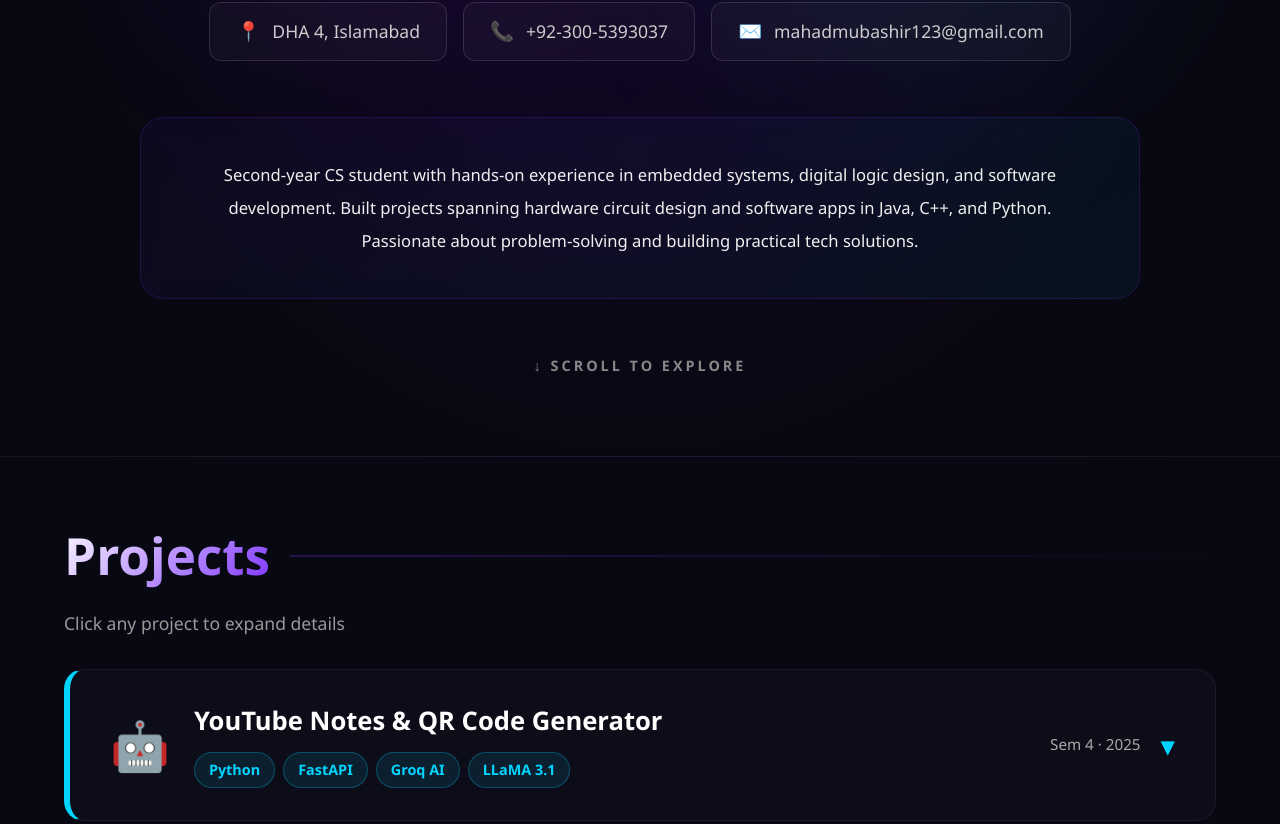
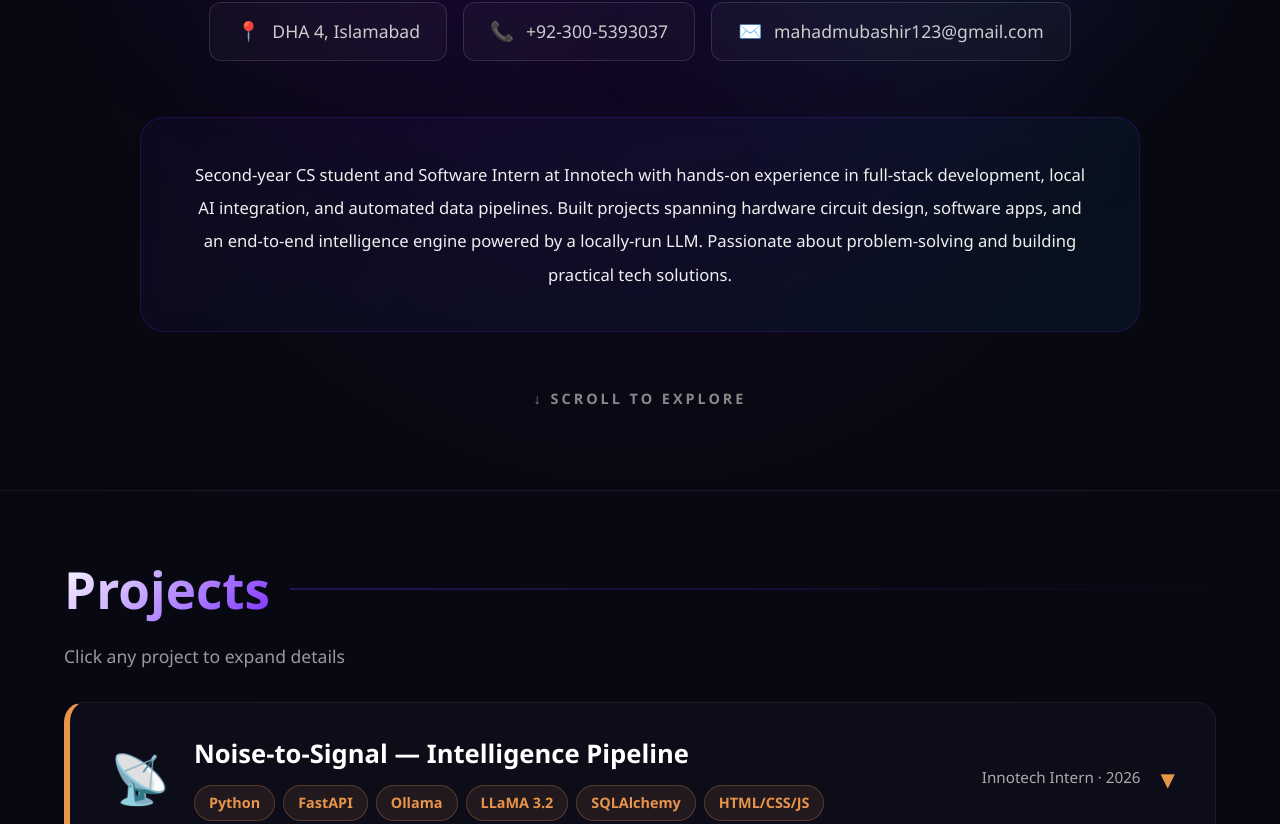
Before and after one commit to mahadmansoormubashir/my-cv, a Next.js app: page / in a window 1280 px wide. Shown: the part 716-1540 px from the top of the page. Built offline with nearby package versions, Linux system fonts and the light colour scheme.

Commit message:
Add Noise-to-Signal project and update skills

```diff
--- a/app/page.tsx
+++ b/app/page.tsx
@@ -2,6 +2,15 @@
 import { useState } from "react";
 
 const projects = [
+  {
+    title: "Noise-to-Signal — Intelligence Pipeline",
+    tech: ["Python", "FastAPI", "Ollama", "LLaMA 3.2", "SQLAlchemy", "HTML/CSS/JS"],
+    date: "Innotech Intern · 2026",
+    description: "An automated ETL pipeline that ingests content from Reddit (RSS) and Mastodon (public API), structures it using a locally-run LLaMA 3.2 model via Ollama — zero cloud API calls, zero rate limits, zero ongoing cost. Designed three REST surfaces from one data core: a searchable /feed, a curated /digest grouped by category, and a rule-based /alerts endpoint using FastAPI and SQLAlchemy. Built a custom dark-theme dashboard with signal-meter bar-graph visualization, real-time keyword/category/score filtering, and 30-minute background scheduling via APScheduler. Debugged a cross-source deduplication bug where a single Mastodon post matching multiple hashtag sources in the same batch caused a SQLite UNIQUE constraint crash — fixed with an in-run fingerprint set. Replaced a cloud Gemini dependency with local Ollama inference to eliminate daily API quotas.",
+    color: "#e8944a",
+    icon: "📡",
+    github: "",
+  },
   {
     title: "YouTube Notes & QR Code Generator",
     tech: ["Python", "FastAPI", "Groq AI", "LLaMA 3.1"],
@@ -59,10 +68,12 @@ const projects = [
 ];
 
 const skills = [
-  { label: "Languages", emoji: "💻", items: ["C++", "Java", "Python", "HTML", "CSS"] },
-  { label: "Hardware", emoji: "🔧", items: ["IC 7483, 7486, 7447", "Perfboard Prototyping", "Voltage Regulators", "DIP Switches"] },
-  { label: "CS Concepts", emoji: "🧠", items: ["Data Structures", "OOP", "File I/O", "Unit Testing"] },
-  { label: "Tools", emoji: "🛠️", items: ["VS Code", "Git", "Linux CLI", "FastAPI"] },
+  { label: "Languages", emoji: "💻", items: ["Python", "JavaScript / TypeScript", "C++", "Java", "HTML · CSS"] },
+  { label: "Frameworks", emoji: "🔧", items: ["FastAPI", "Next.js", "React", "Node.js", "Tailwind CSS"] },
+  { label: "Data & AI", emoji: "🧠", items: ["SQLAlchemy · SQLite", "Ollama · LLaMA 3.2", "REST API Design", "ETL Pipeline Design", "Prompt Engineering"] },
+  { label: "Hardware", emoji: "⚡", items: ["IC 7483, 7486, 7447", "Perfboard Prototyping", "Voltage Regulators", "DIP Switches"] },
+  { label: "CS Concepts", emoji: "📐", items: ["Data Structures", "OOP", "File I/O", "Unit Testing", "Digital Logic Design"] },
+  { label: "Tools", emoji: "🛠️", items: ["Git · VS Code", "Linux CLI", "APScheduler", "Windows Task Scheduler"] },
 ];
 
 export default function Home() {
@@ -189,8 +200,8 @@ export default function Home() {
           backdropFilter: "blur(10px)",
         }}>
           <p style={{ lineHeight: "2", color: "#f0f0f0", fontSize: "clamp(1rem, 1.3vw, 1.25rem)", margin: 0, fontWeight: "500" }}>
-            Second-year CS student with hands-on experience in embedded systems, digital logic design, and software development.
-            Built projects spanning hardware circuit design and software apps in Java, C++, and Python.
+            Second-year CS student and Software Intern at Innotech with hands-on experience in full-stack development, local AI integration, and automated data pipelines.
+            Built projects spanning hardware circuit design, software apps, and an end-to-end intelligence engine powered by a locally-run LLM.
             Passionate about problem-solving and building practical tech solutions.
           </p>
         </div>
@@ -254,7 +265,7 @@ export default function Home() {
                         textDecoration: "none",
                         fontWeight: "600",
                       }}>
-                      🐙 View on GitHub
+                      🔗 View on GitHub
                     </a>
                   )}
                 </div>
```
